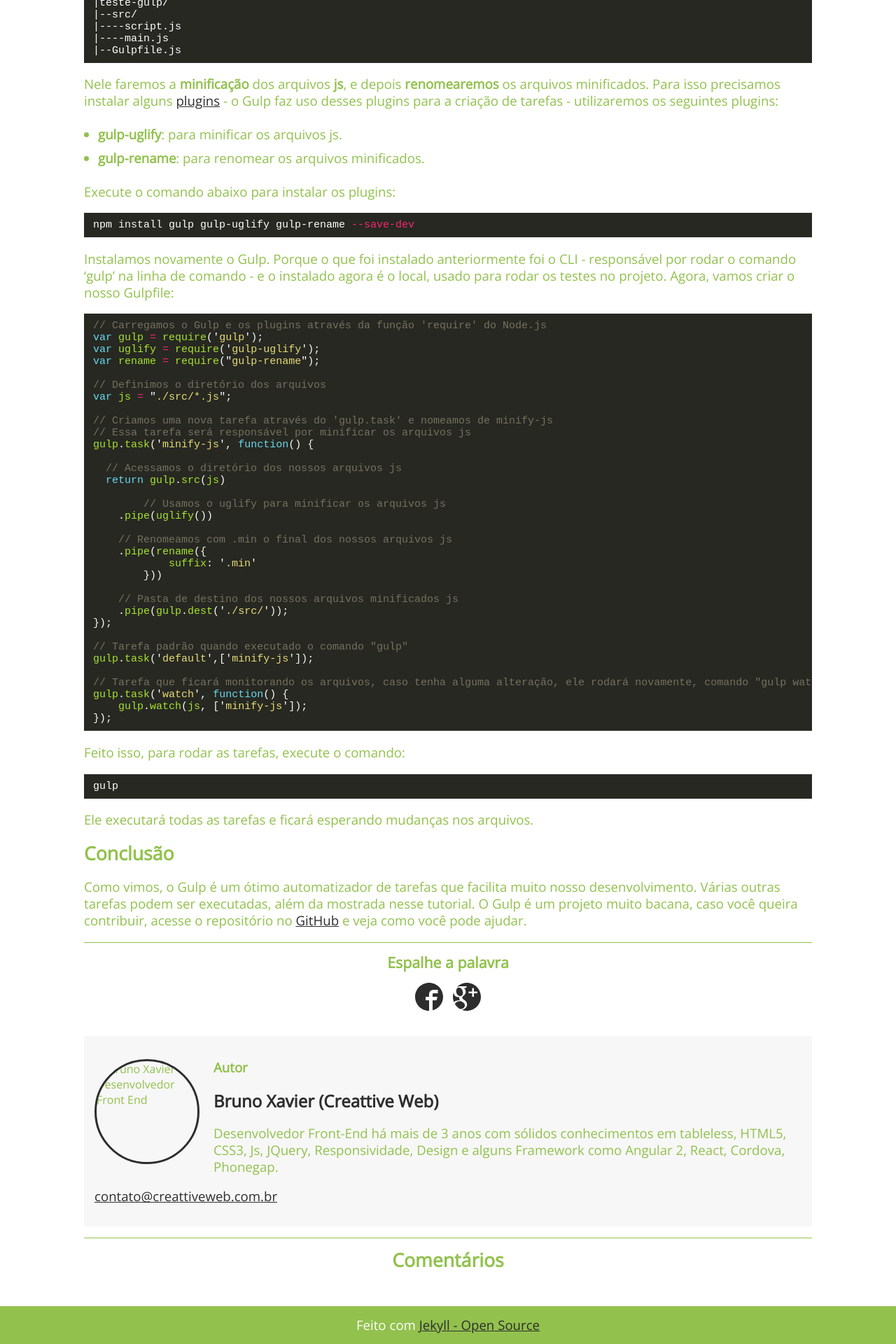
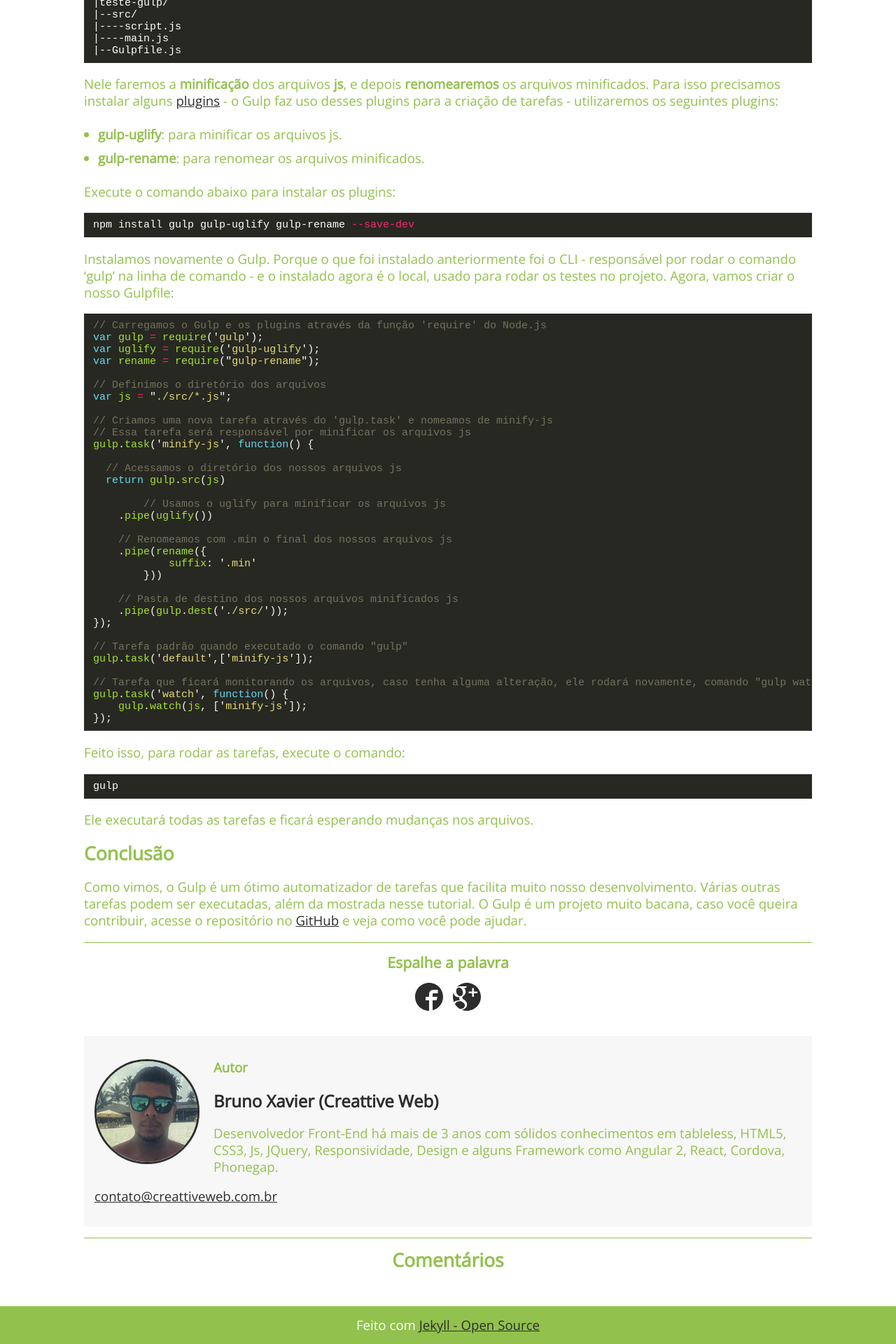
Before and after one commit to brunoxavierweb/Blog-Bruno-Xavier, a Jekyll site: the page built from _posts/2017-01-27-automatize-tarefas-com-gulp.markdown, in a window 1280 px wide. Shown: the part 1030-2950 px from the top of the page at 70% size. Built offline with Jekyll 4.4.1, drawn with Linux system fonts in a browser that asks for light colours; comment, search, counter and statistics services are not loaded.

Commit message:
Atualizando Foto Autor

```diff
--- a/_includes/author.html
+++ b/_includes/author.html
@@ -1,6 +1,6 @@
 <section class="author">
 	<div class="details">
-		<img src="blog/assets/img/perfil-bruno.jpg" alt="Bruno Xavier - Desenvolvedor Front End" class="img-author">
+		<img src="../assets/img/perfil-bruno.jpg" alt="Bruno Xavier - Desenvolvedor Front End" class="img-author">
 		<p><b> Autor </b></p>
 		<h2 class="name">
 			<a href="https://www.facebook.com/BrunoXavieroficial"> Bruno Xavier (Creattive Web) </a>
```
